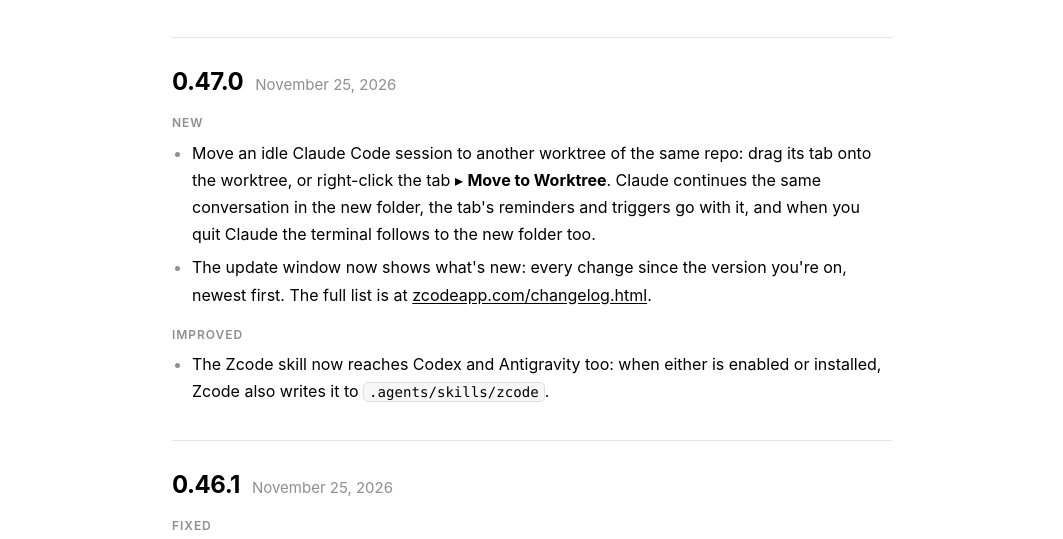
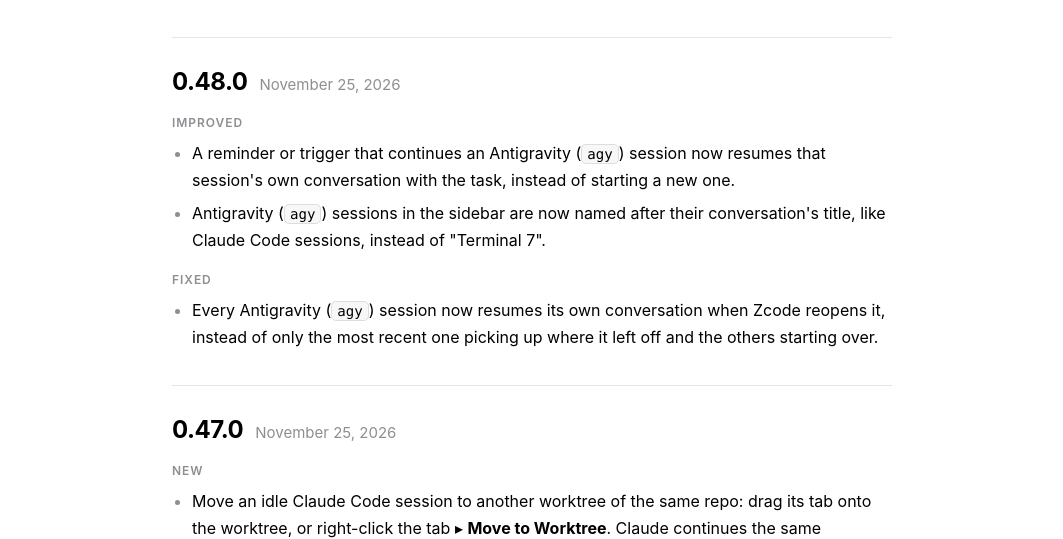
Before and after one commit to hayek/XcodeNeoPage, a plain HTML site: page changelog.html in a window 1280 px wide. Shown: the part 213-752 px from the top of the page, without its empty margins (108-1171 px from the left). Drawn offline with Linux system fonts and the light colour scheme.

Commit message:
Changelog: Zcode 0.48.0

```diff
--- a/changelog.html
+++ b/changelog.html
@@ -76,6 +76,18 @@
         <p class="changelog-back"><a href="index.html">&larr; Zcode</a></p>
         <h1>Changelog</h1>
         <p class="changelog-intro">What's new in every version of Zcode. The app shows the changes since your version when an update is ready.</p>
+<section id="v0.48.0">
+<h2><a href="#v0.48.0">0.48.0</a> <time datetime="2026-11-25">November 25, 2026</time></h2>
+<h3 class="kind-improved">Improved</h3>
+<ul>
+<li>A reminder or trigger that continues an Antigravity (<code>agy</code>) session now resumes that session&#x27;s own conversation with the task, instead of starting a new one.</li>
+<li>Antigravity (<code>agy</code>) sessions in the sidebar are now named after their conversation&#x27;s title, like Claude Code sessions, instead of &quot;Terminal 7&quot;.</li>
+</ul>
+<h3 class="kind-fixed">Fixed</h3>
+<ul>
+<li>Every Antigravity (<code>agy</code>) session now resumes its own conversation when Zcode reopens it, instead of only the most recent one picking up where it left off and the others starting over.</li>
+</ul>
+</section>
 <section id="v0.47.0">
 <h2><a href="#v0.47.0">0.47.0</a> <time datetime="2026-11-25">November 25, 2026</time></h2>
 <h3 class="kind-new">New</h3>
```
Also changed, not shown: changelog.json (+18 -0 lines).
